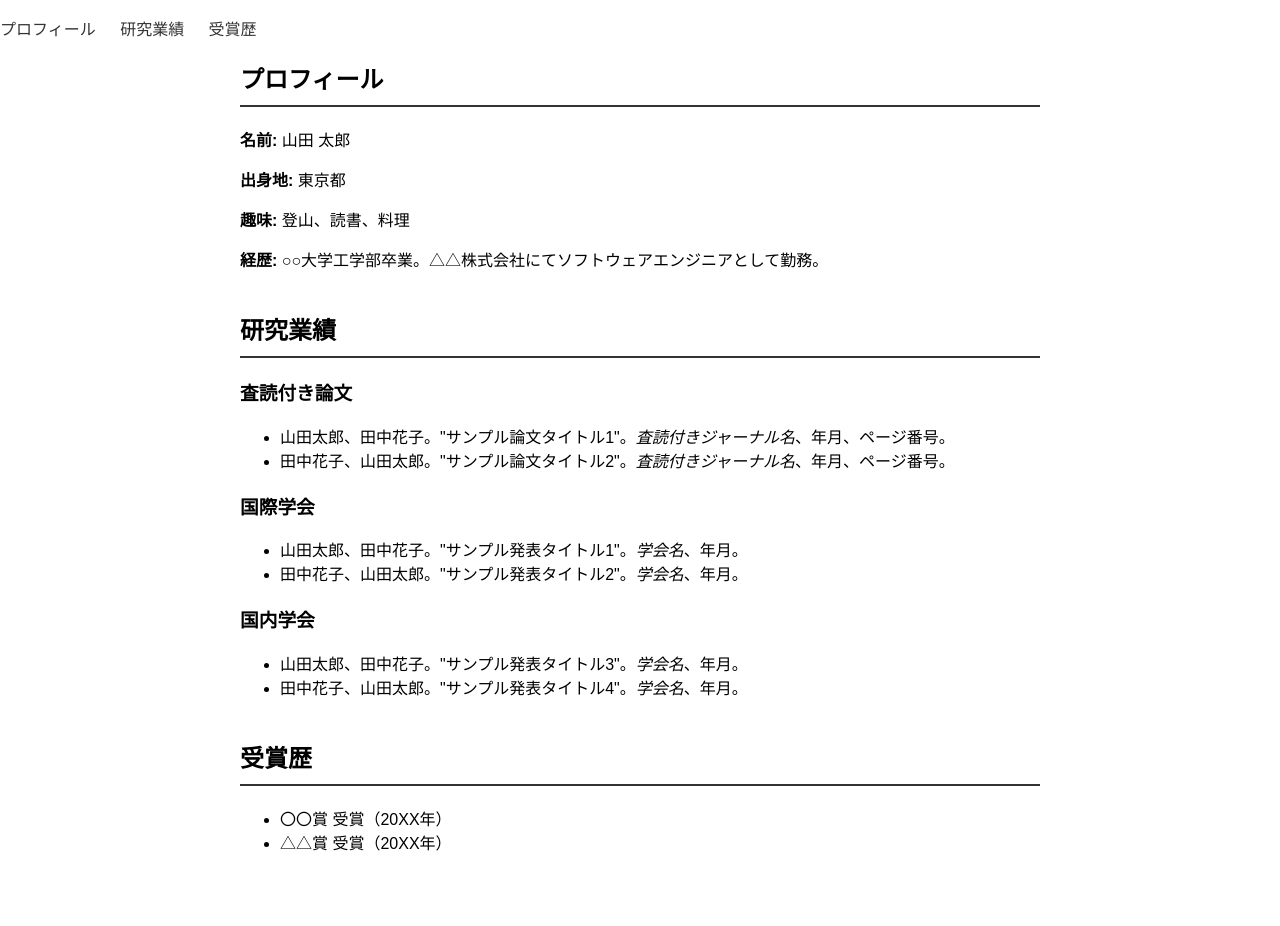
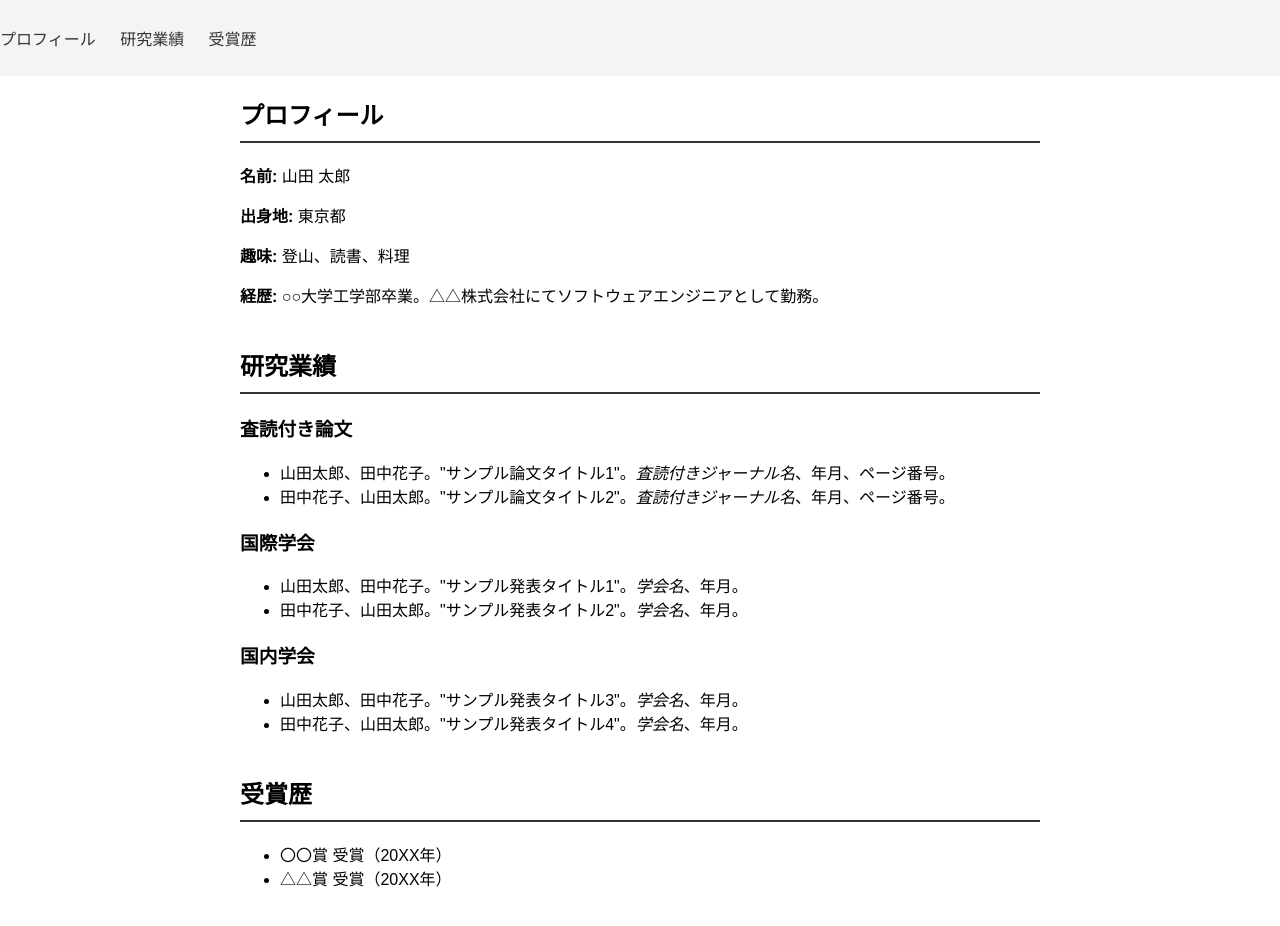
Before and after one commit to kazu07/hp_test, a plain HTML site: page index.html in a window 1280 px wide. Before the commit the page ends 894 px from the top, so only its background shows below. Drawn offline with Linux system fonts and the light colour scheme.

Commit message:
Update style.css

```diff
--- a/style.css
+++ b/style.css
@@ -4,10 +4,9 @@ body {
     padding: 0;
 }
 
-.container {
-    max-width: 800px;
-    margin: 20px auto;
-    padding: 0 20px;
+nav {
+    background-color: #f4f4f4;
+    padding: 10px 0;
 }
 
 nav ul {
@@ -29,6 +28,12 @@ nav ul li a:hover {
     color: #007bff;
 }
 
+.container {
+    max-width: 800px;
+    margin: 20px auto;
+    padding: 0 20px;
+}
+
 section {
     margin-bottom: 40px;
 }
```
